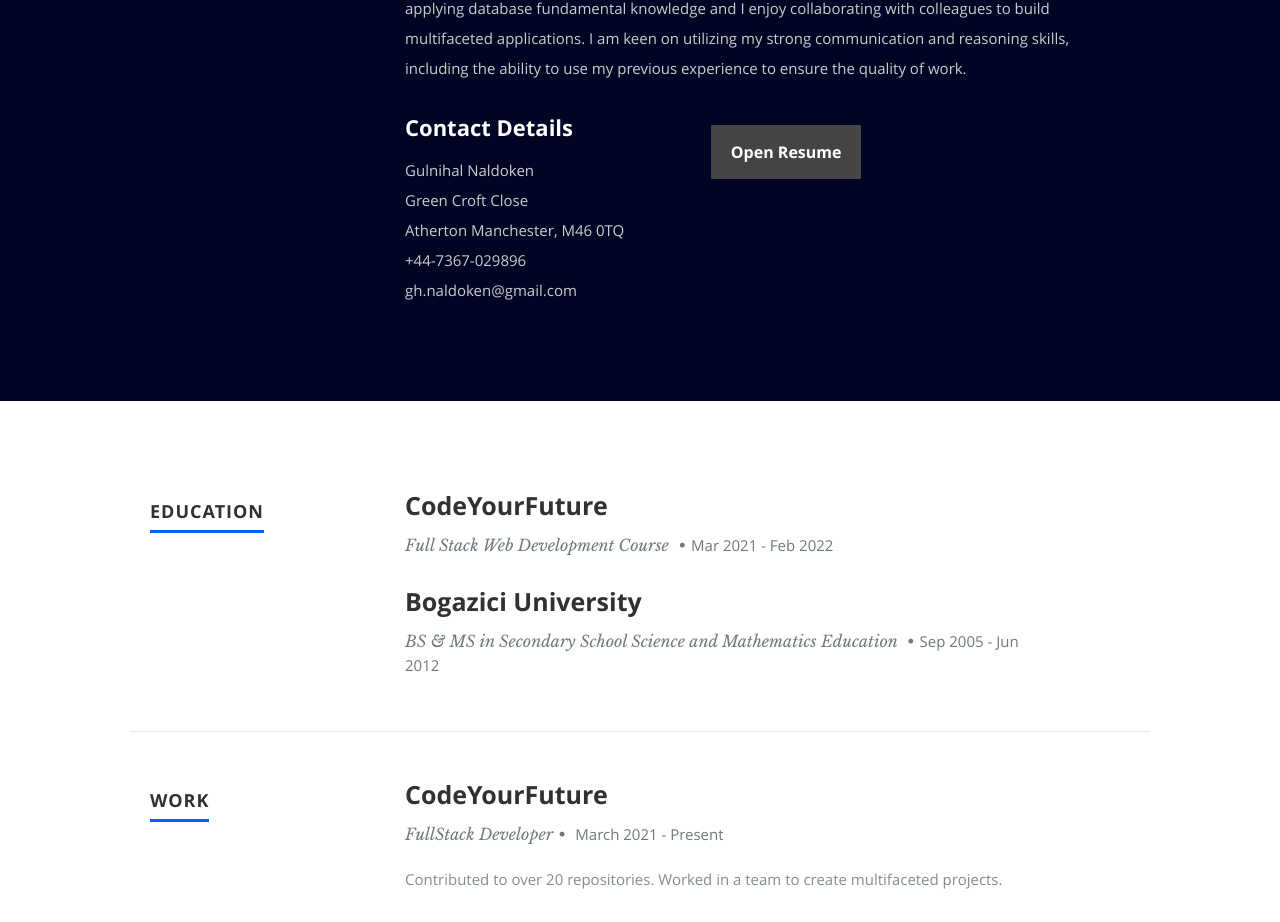
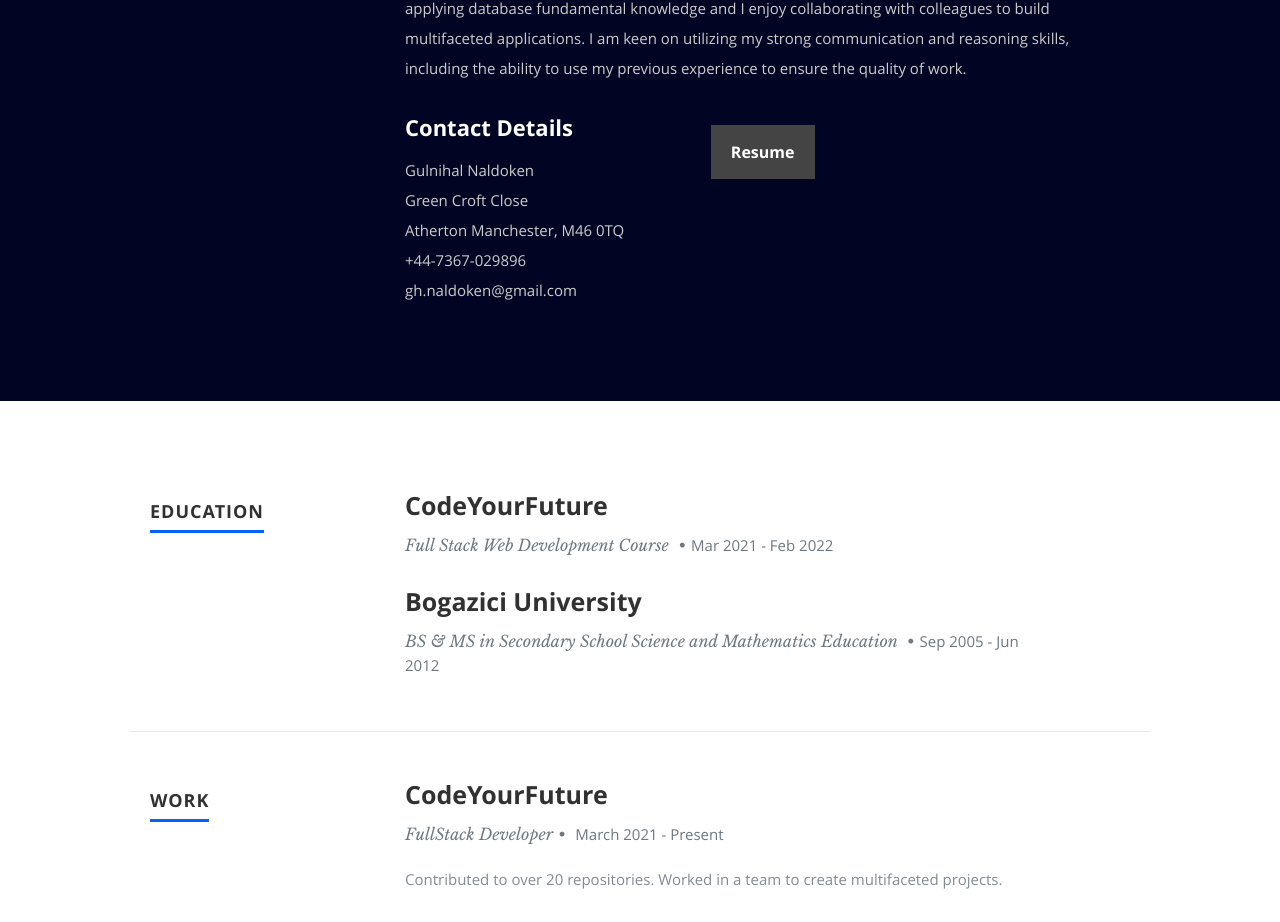
Before and after one commit to gulnihaln/gulnihal-portfolio, a React (Create React App) app: page / in a window 1280 px wide. Shown: the part 1035-1957 px from the top of the page. Built offline with nearby package versions, Linux system fonts and the light colour scheme.

Commit message:
update about

```diff
--- a/src/Components/About.js
+++ b/src/Components/About.js
@@ -51,7 +51,7 @@
                 <div className="columns download">
                   <p>
                     <a href={resumeDownload} className="button" target="_blank">
-                      Open Resume
+                      Resume
                     </a>
                   </p>
                 </div>
```
